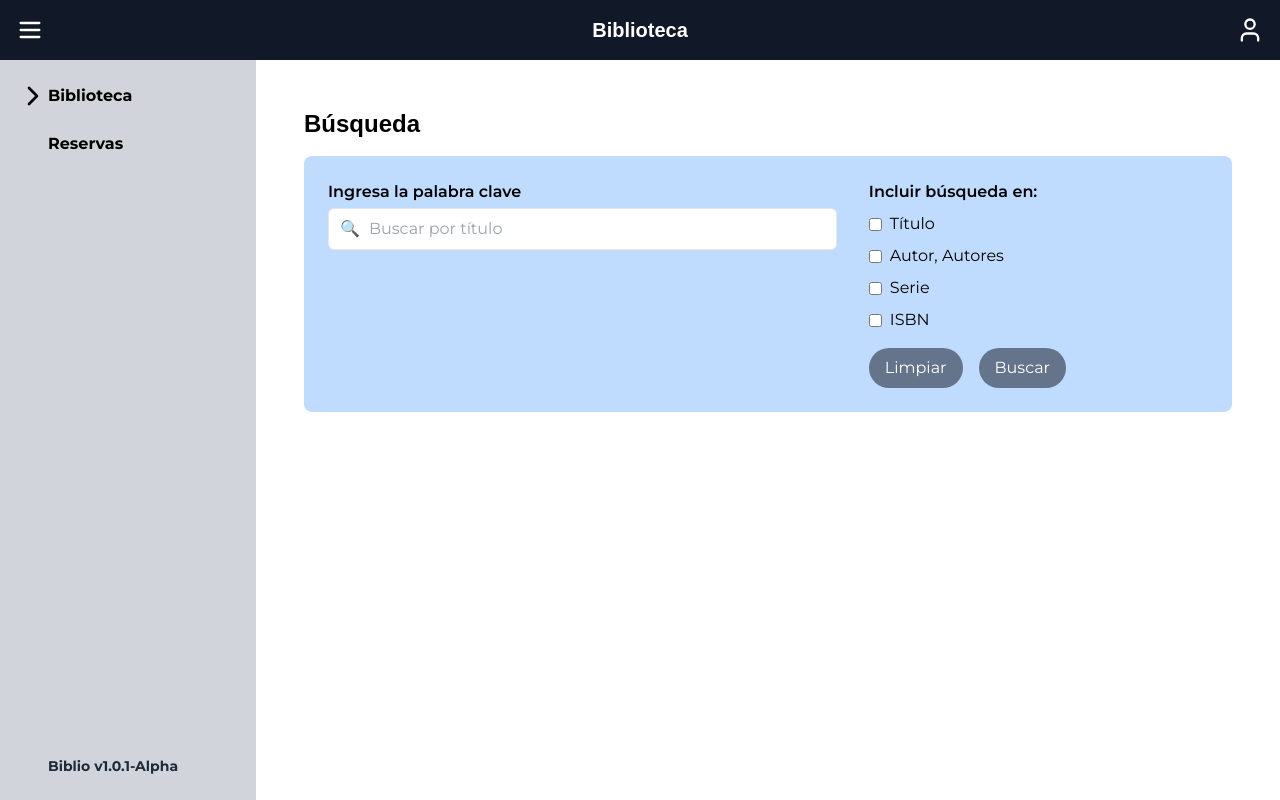
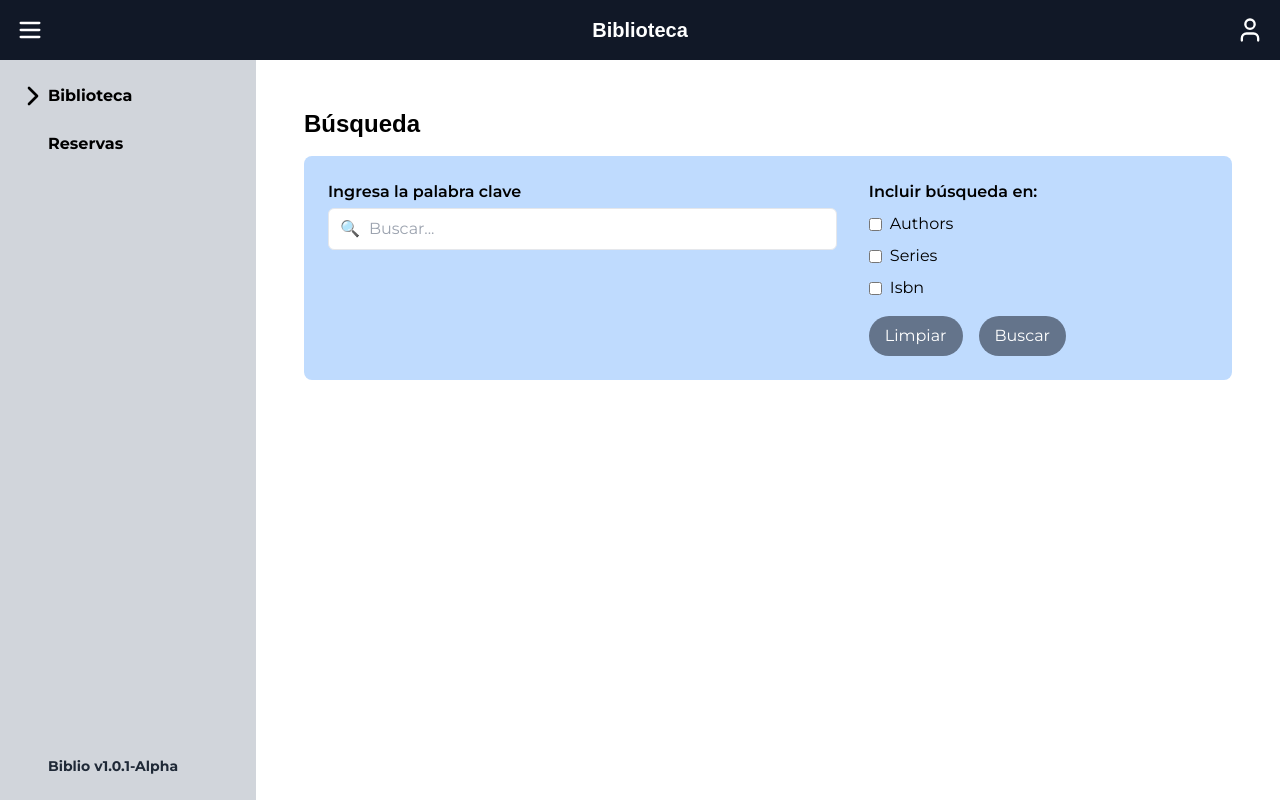
Before and after one commit to artjs120820/Biblio-Fino, a Next.js app: page / in a window 1280 px wide. Built offline with nearby package versions, Linux system fonts and the light colour scheme; a web font is replaced by a local one.

Commit message:
carruselpaginacion

```diff
--- /dev/null
+++ b/app/(client)/components/busqueda_components/BookCard.jsx
@@ -0,0 +1,32 @@
+export default function BookCard({ book, filters }) {
+    return (
+        <div
+            className="relative w-full h-[350px] rounded-lg overflow-hidden shadow-md"
+            style={{
+                backgroundImage: `url(${book.Imagen})`,
+                backgroundSize: "cover",
+                backgroundPosition: "center",
+            }}
+        >
+            <div className="absolute inset-0 bg-black bg-opacity-75 flex items-center p-4 rounded-lg">
+                <div className="flex-shrink-0">
+                    <img
+                        src={book.Imagen}
+                        alt={book.Titulo}
+                        className="w-[140px] h-[190px] object-cover rounded-md"
+                        onError={(e) => {
+                            e.target.onerror = null;
+                            e.target.src = "/busqueda/default.jpg";
+                        }}
+                    />
+                </div>
+                <div className="ml-4 text-white" style={{ textShadow: "2px 2px 4px rgba(0,0,0,0.7)" }}>
+                    <h2 className="font-bold text-xl">{book.Titulo}</h2>
+                    {filters.authors && <p className="text-sm">Autor: {book["Autor(es)"]}</p>}
+                    {filters.series && <p className="text-sm">Serie: {book.Serie}</p>}
+                    {filters.isbn && <p className="text-sm">ISBN: {book.ISBN13}</p>}
+                </div>
+            </div>
+        </div>
+    );
+}
--- /dev/null
+++ b/app/(client)/components/busqueda_components/Busqueda.jsx
@@ -0,0 +1,60 @@
+export default function SearchPage({
+    searchTerm,
+    setSearchTerm,
+    filters,
+    setFilters,
+    handleClear,
+    handleSearch,
+  }) {
+    return (
+      <div>
+        <h1 className="text-2xl font-bold mb-4">Búsqueda</h1>
+        <div className="bg-blue-200 p-6 rounded-lg flex gap-8">
+          <div className="flex-[60%]">
+            <label className="block font-semibold mb-1" htmlFor="search">
+              Ingresa la palabra clave
+            </label>
+            <div className="relative">
+              <span className="absolute inset-y-0 left-3 flex items-center text-gray-600">
+                🔍
+              </span>
+              <input
+                id="search"
+                type="text"
+                placeholder="Buscar..."
+                value={searchTerm}
+                onChange={(e) => setSearchTerm(e.target.value)}
+                className="w-full border rounded-md pl-10 p-2 focus:outline-none focus:ring-2 focus:ring-gray-500"
+              />
+            </div>
+          </div>
+          <div className="flex-[40%] flex flex-col">
+            <div className="mb-4">
+              <p className="font-semibold">Incluir búsqueda en:</p>
+              <div className="flex flex-col gap-2 mt-2">
+                {["authors", "series", "isbn"].map((key) => (
+                  <label key={key} className="flex items-center">
+                    <input
+                      type="checkbox"
+                      className="mr-2"
+                      checked={filters[key]}
+                      onChange={() => setFilters({ ...filters, [key]: !filters[key] })}
+                    />
+                    {key.charAt(0).toUpperCase() + key.slice(1)}
+                  </label>
+                ))}
+              </div>
+            </div>
+            <div className="flex gap-4">
+              <button onClick={handleClear} className="bg-slate-500 text-white px-4 py-2 rounded-full hover:bg-slate-600 transition">
+                Limpiar
+              </button>
+              <button onClick={handleSearch} className="bg-slate-500 text-white px-4 py-2 rounded-full hover:bg-slate-600 transition">
+                Buscar
+              </button>
+            </div>
+          </div>
+        </div>
+      </div>
+    );
+  }
--- /dev/null
+++ b/app/(client)/components/busqueda_components/Resultados.jsx
@@ -0,0 +1,125 @@
+import { useState } from "react";
+import BookCard from "./BookCard";
+
+const data = [
+    {
+        "Titulo": "El gato sin botas",
+        "Autor(es)": "Autor 1",
+        "Serie": "Serie 1",
+        "ISBN13": "1202002",
+        "Imagen": "https://i.blogs.es/8bddcc/650_1000_650_1000_minecraft/450_1000.jpg"
+    },
+    {
+        "Titulo": "El zorro con botas",
+        "Autor(es)": "Autor 2",
+        "Serie": "Serie 2",
+        "ISBN13": "4532112",
+        "Imagen": "https://encrypted-tbn0.gstatic.com/images?q=tbn:ANd9GcTqBa0jK2UCaVG_gD0VL5IV1WXl0ExM9YSxdA&s"
+    },
+    {
+        "Titulo": "El perro con chaqueta",
+        "Autor(es)": "Autor 3",
+        "Serie": "Serie 3",
+        "ISBN13": "9876543",
+        "Imagen": "https://via.placeholder.com/150"
+    },
+    {
+        "Titulo": "FDOtro libro más",
+        "Autor(es)": "Autor 4",
+        "Serie": "Serie 4",
+        "ISBN13": "1122334",
+        "Imagen": "https://via.placeholder.com/150"
+    },
+    {
+        "Titulo": "DGDOtro libro más",
+        "Autor(es)": "Autor 4",
+        "Serie": "Serie 4",
+        "ISBN13": "1122334",
+        "Imagen": "https://via.placeholder.com/150"
+    },
+    {
+        "Titulo": "2DFDFDOtro libro más",
+        "Autor(es)": "Autor 4",
+        "Serie": "Serie 4",
+        "ISBN13": "1122334",
+        "Imagen": "https://via.placeholder.com/150"
+    },
+    {
+        "Titulo": "ODFDtro libro más",
+        "Autor(es)": "Autor 4",
+        "Serie": "Serie 4",
+        "ISBN13": "1122334",
+        "Imagen": "https://articles.geekster.in/wp-content/uploads/2024/06/How-to-Connect-Tailwind-in-HTML-.jpg"
+    },
+    {
+        "Titulo": "223DFDOtro libro más",
+        "Autor(es)": "Autor 4",
+        "Serie": "Serie 4",
+        "ISBN13": "1122334",
+        "Imagen": "https://encrypted-tbn0.gstatic.com/images?q=tbn:ANd9GcSxzg0DaCSOAnLTbkak5Un9NTFDjLL0wlHFmQ&s"
+    },
+    {
+        "Titulo": "HFGFGFGFOtro libro más",
+        "Autor(es)": "Autor 4",
+        "Serie": "Serie 4",
+        "ISBN13": "1122334",
+        "Imagen": "https://via.placeholder.com/150"
+    },
+];
+
+export default function ResultsCarousel({ onBack, filters }) {
+    const [page, setPage] = useState(0);
+    const itemsPerPage = 3;
+    const totalPages = Math.ceil(data.length / itemsPerPage);
+
+    const nextPage = () => {
+        setPage((prev) => (prev + 1) % totalPages);
+    };
+
+    const prevPage = () => {
+        setPage((prev) => (prev - 1 + totalPages) % totalPages);
+    };
+
+    return (
+        <div className="relative w-full">
+            <h1 className="text-2xl font-bold text-center">Búsqueda - Resultados</h1>
+            <div className="relative overflow-hidden w-full mt-6 mb-12">
+                <div
+                    className="flex transition-transform duration-700 ease-in-out"
+                    style={{ transform: `translateX(-${page * 100}%)` }}
+                >
+                    {data.map((book, index) => (
+                        <div key={index} className="w-1/3 flex-shrink-0 px-4">
+                            <BookCard book={book} filters={filters} />
+                        </div>
+                    ))}
+                </div>
+            </div>
+            {/* Controles */}
+            <div className="flex justify-between">
+                <div>
+                    <button onClick={onBack} className="border px-4 py-2 rounded">
+                        Volver a buscar
+                    </button>
+                </div>
+                <div className="flex justify-end items-center gap-3">
+                    <button
+                        onClick={prevPage}
+                        className={`bg-slate-800 text-white px-4 py-2 rounded-full ${page === 0 ? 'bg-gray-500 text-gray-300 cursor-not-allowed' : ''}`}
+                        disabled={page === 0}
+                    >
+                        Anterior
+                    </button>
+                    <span>Página {page + 1} de {totalPages}</span>
+                    <button
+                        onClick={nextPage}
+                        className={`bg-slate-800 text-white px-4 py-2 rounded-full ${page === totalPages - 1 ? 'bg-gray-500 text-gray-300 cursor-not-allowed' : ''}`}
+                        disabled={page === totalPages - 1}
+                    >
+                        Siguiente
+                    </button>
+                </div>
+            </div>
+        </div>
+    );
+}
--- a/app/(client)/page.jsx
+++ b/app/(client)/page.jsx
@@ -1,70 +1,44 @@
-"use client"
+"use client";
 import { useState } from "react";
+import SearchPage from "./components/busqueda_components/Busqueda";
+import ResultsPage from "./components/busqueda_components/Resultados";
 
 export default function Search() {
   const [searchTerm, setSearchTerm] = useState("");
   const [filters, setFilters] = useState({
-    title: false,
     authors: false,
     series: false,
     isbn: false,
   });
+  const [showResults, setShowResults] = useState(false);
 
   const handleClear = () => {
     setSearchTerm("");
-    setFilters({ title: false, authors: false, series: false, isbn: false });
+    setFilters({ authors: false, series: false, isbn: false });
+  };
+
+  const handleSearch = () => {
+    setShowResults(true);
+  };
+
+  const handleBack = () => {
+    setShowResults(false);
   };
 
   return (
-    <div className="p-8 ">
-      <h1 className="text-2xl font-bold mb-4">Búsqueda</h1>
-      <div className="bg-blue-200 p-6 rounded-lg flex gap-8">
-        <div className="flex-[60%]">
-          <label className="block font-semibold mb-1" htmlFor="search">
-            Ingresa la palabra clave
-          </label>
-          <div className="relative">
-            <span className="absolute inset-y-0 left-3 flex items-center text-gray-600">
-              🔍
-            </span>
-            <input
-              id="search"
-              type="text"
-              placeholder="Buscar por título"
-              value={searchTerm}
-              onChange={(e) => setSearchTerm(e.target.value)}
-              className="w-full border rounded-md pl-10 p-2 focus:outline-none focus:ring-2 focus:ring-gray-500"
-            />
-          </div>
-        </div>
-        <div className="flex-[40%] flex flex-col">
-          <div className="mb-4">
-            <p className="font-semibold">Incluir búsqueda en:</p>
-            <div className="flex flex-col gap-2 mt-2">
-              <label className="flex items-center">
-                <input type="checkbox" className="mr-2" checked={filters.title} onChange={() => setFilters({ ...filters, title: !filters.title })} /> Título
-              </label>
-              <label className="flex items-center">
-                <input type="checkbox" className="mr-2" checked={filters.authors} onChange={() => setFilters({ ...filters, authors: !filters.authors })} /> Autor, Autores
-              </label>
-              <label className="flex items-center">
-                <input type="checkbox" className="mr-2" checked={filters.series} onChange={() => setFilters({ ...filters, series: !filters.series })} /> Serie
-              </label>
-              <label className="flex items-center">
-                <input type="checkbox" className="mr-2" checked={filters.isbn} onChange={() => setFilters({ ...filters, isbn: !filters.isbn })} /> ISBN
-              </label>
-            </div>
-          </div>
-          <div className="flex gap-4">
-            <button onClick={handleClear} className="bg-slate-500 text-white px-4 py-2 rounded-full hover:bg-slate-600 transition">
-              Limpiar
-            </button>
-            <button className="bg-slate-500 text-white px-4 py-2 rounded-full hover:bg-slate-600 transition">
-              Buscar
-            </button>
-          </div>
-        </div>
-      </div>
+    <div className="p-8">
+      {showResults ? (
+        <ResultsPage onBack={handleBack} filters={filters} searchTerm={searchTerm} />
+      ) : (
+        <SearchPage
+          searchTerm={searchTerm}
+          setSearchTerm={setSearchTerm}
+          filters={filters}
+          setFilters={setFilters}
+          handleClear={handleClear}
+          handleSearch={handleSearch}
+        />
+      )}
     </div>
   );
 }
--- a/package.json
+++ b/package.json
@@ -9,6 +9,7 @@
     "lint": "next lint"
   },
   "dependencies": {
+    "framer-motion": "^12.4.9",
     "lucide-react": "^0.477.0",
     "next": "15.2.0",
     "react": "^19.0.0",
```
Also changed, not shown: app/(client)/components/busqueda_components/BookInfo.jsx (added), public/busqueda/default.jpg (added), 1 other file (tests, documents, lock files or other folders).
